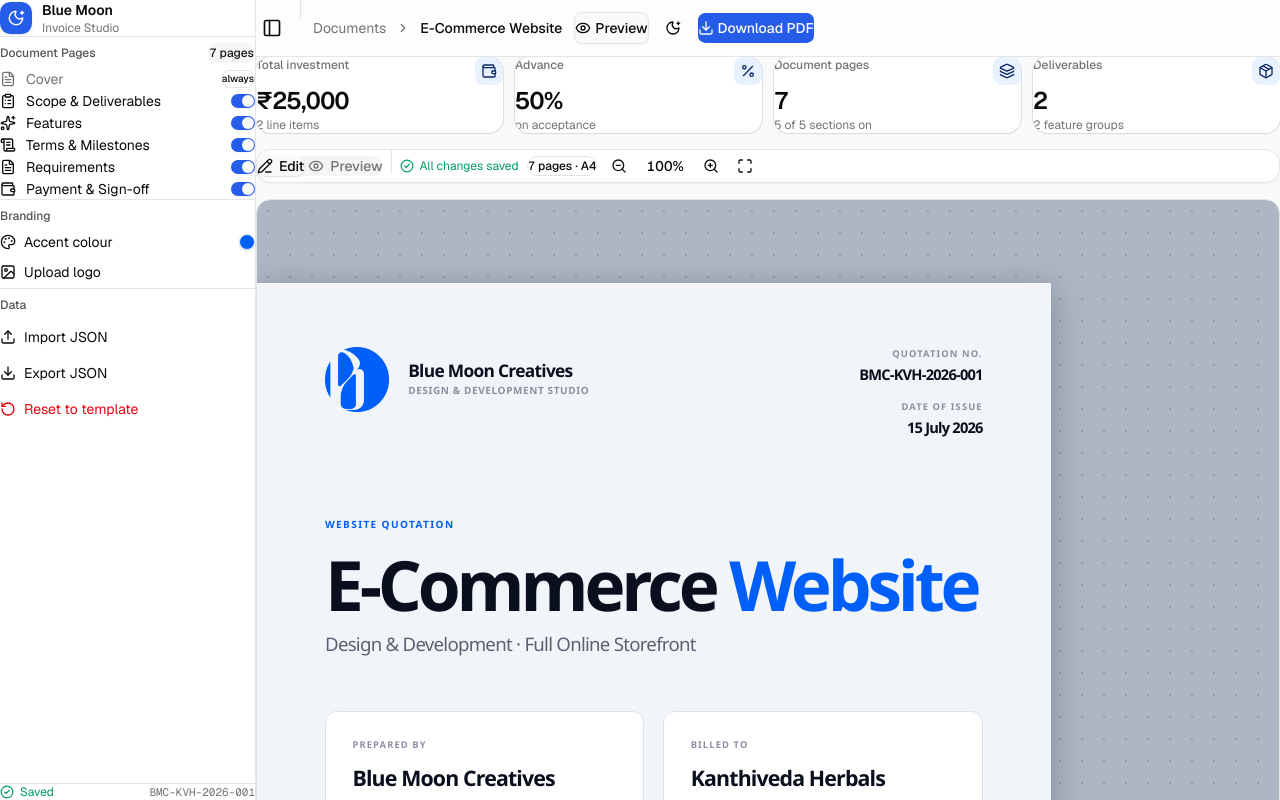
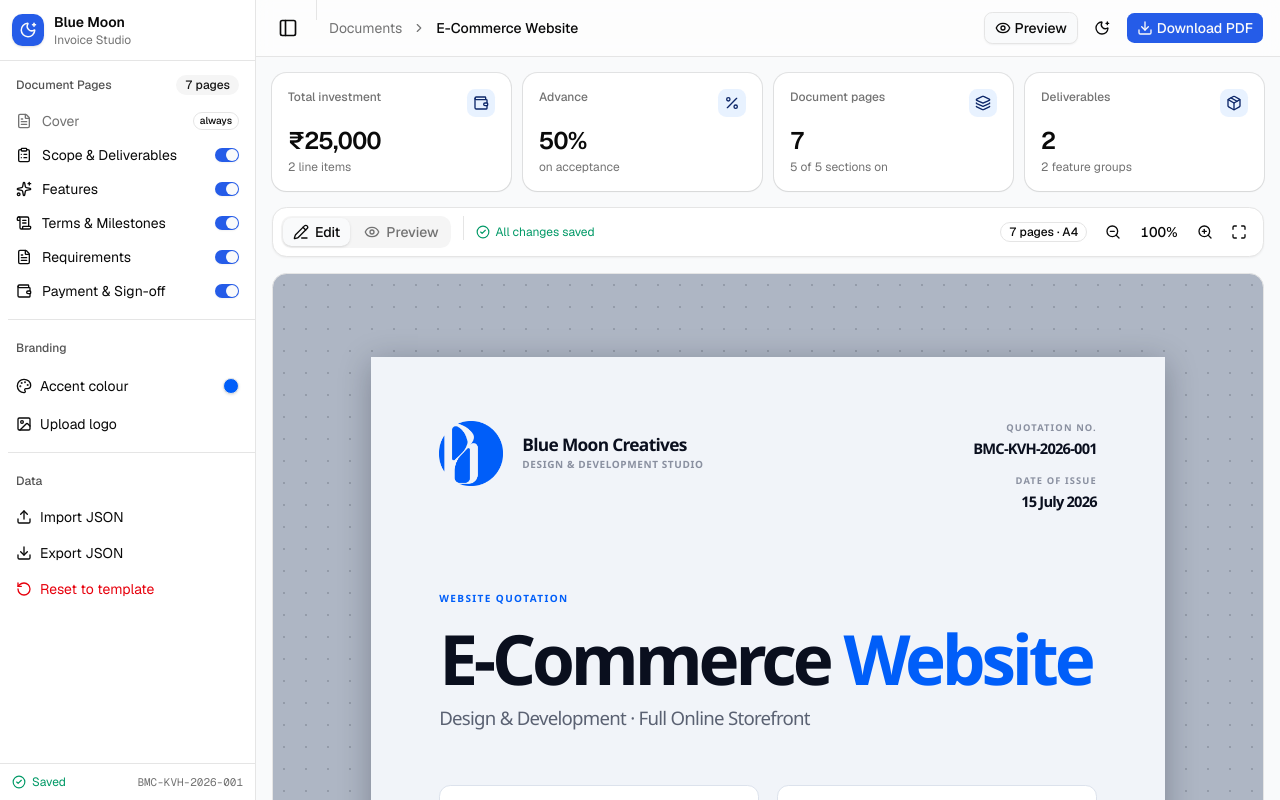
Before and after one commit to Pratik-on-Git/InvoiceGenerator, a Next.js app: page / in a window 1280 px wide. Shown: the top 800 px of the page. Built offline with nearby package versions, Linux system fonts and the light colour scheme; a web font is replaced by a local one.

Commit message:
refactor: remove global reset styles from globals.css

```diff
--- a/app/globals.css
+++ b/app/globals.css
@@ -172,12 +172,6 @@ select[data-slot='native-select']:not(:disabled) {
 html {
   -webkit-print-color-adjust: exact;
   print-color-adjust: exact;
-}
-
-* {
-  margin: 0;
-  padding: 0;
-  box-sizing: border-box;
 }
 
 .doc {
```
